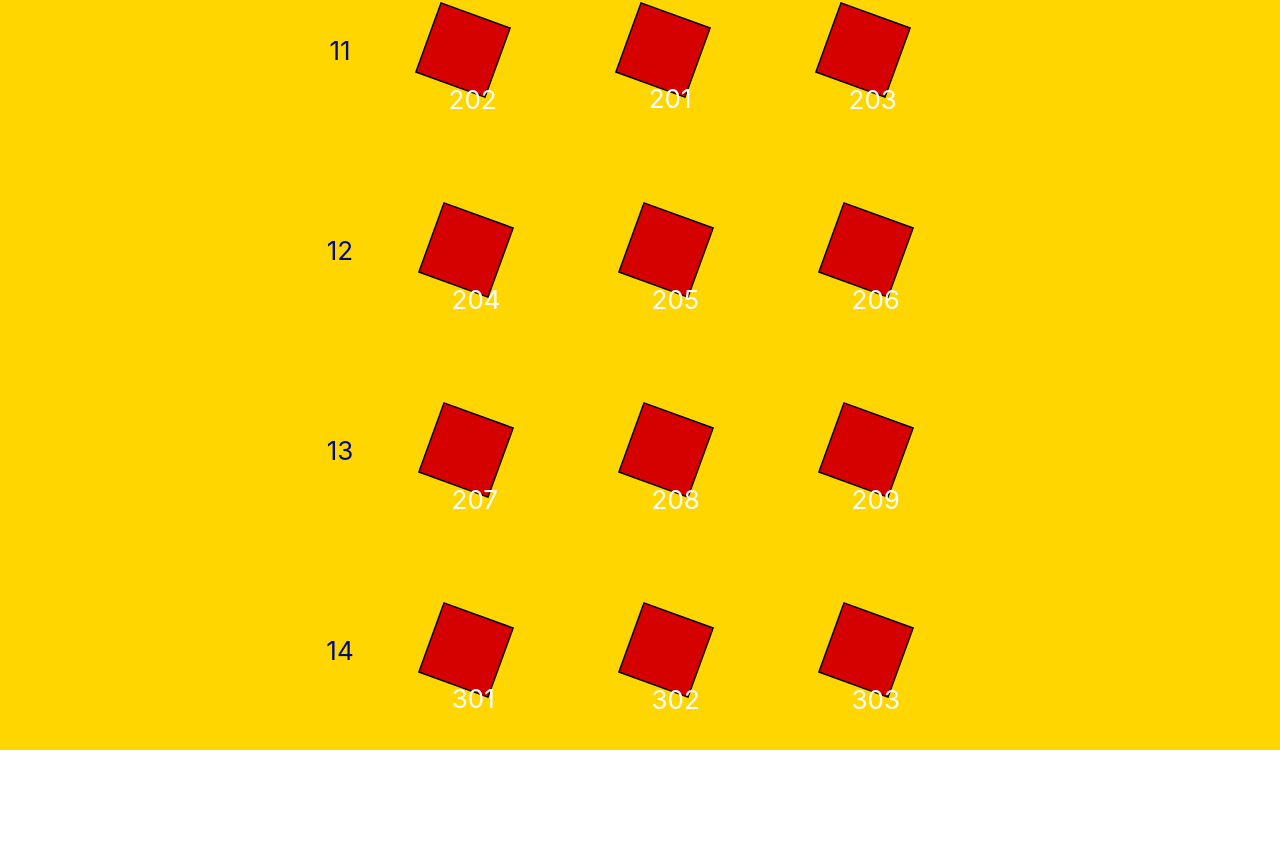
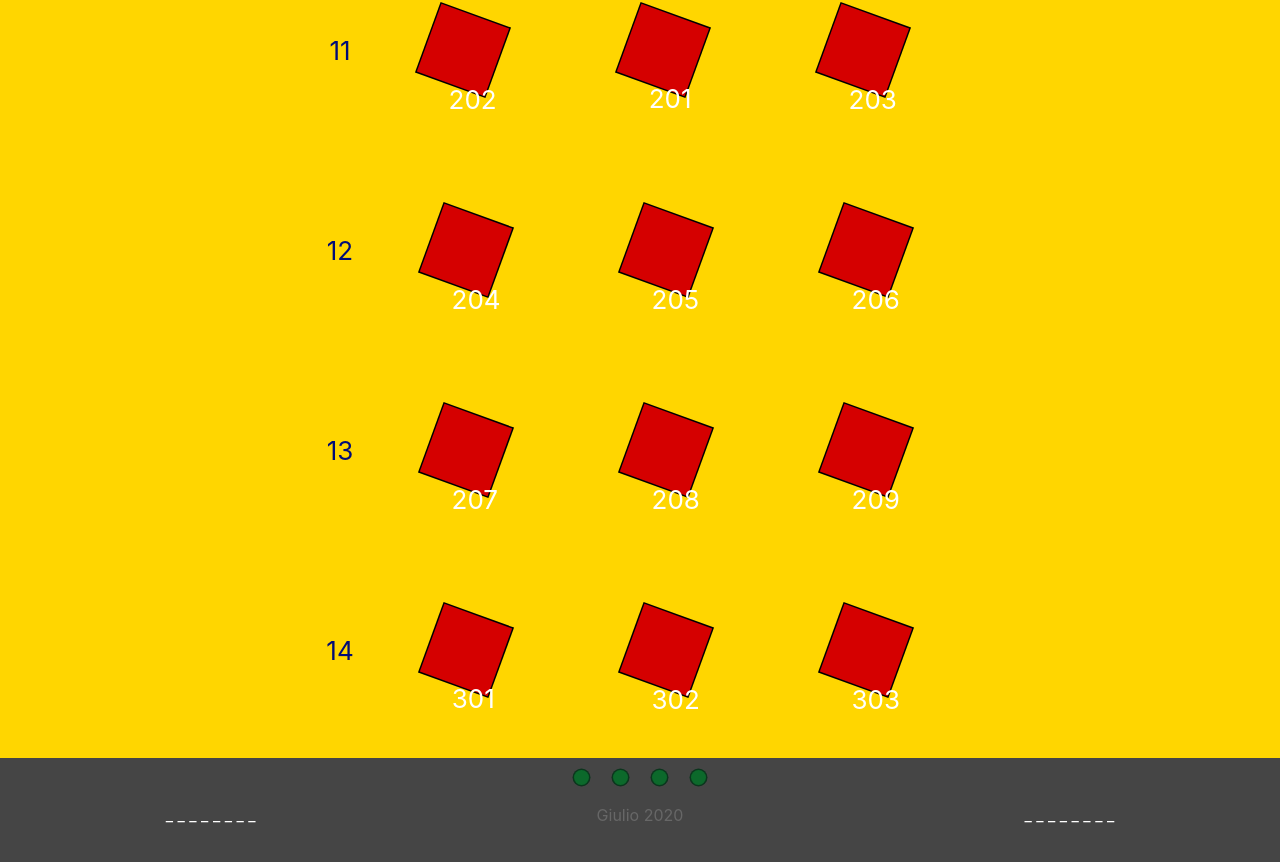
Before and after one commit to grifoneJesolo/grifonejesolo.github.io, a React (Create React App) app: page / in a window 1280 px wide. Before the commit this address had no page. Shown: the part 2434-3296 px from the top of the page. Before the commit the page ends 3239 px from the top, so only its background shows below. Built offline with nearby package versions, Linux system fonts and the light colour scheme.

Commit message:
Firma nel footer

```diff
--- a/src/App.css
+++ b/src/App.css
@@ -1,5 +1,6 @@
 .App {
   text-align: center;
+  background-color: #ffd600;
 }
 
 .App-logo {
@@ -25,6 +26,14 @@
   color: #61dafb;
 }
 
+.albero {
+  background: #0c692b;
+  width: 15px;
+  height: 15px;
+  border-radius: 50%;
+  box-shadow: 0 0 0 1.5px rgb(11, 54, 29);
+}
+
 .rectangle {
   display: inline-block;
   text-align:center;
@@ -33,7 +42,7 @@
   background: #d50000;
   margin:5vw;
   position:relative;
-  box-shadow: 0 0 0 1.5px black;
+  box-shadow: 0 0 0 1.5px rgb(0, 0, 0);
   transform: rotate(20deg);
 }
 
@@ -53,11 +62,11 @@ svg {
 }
 
 footer {
-  /* position: relative; */
   left: 0;
   bottom: 0;
-  width: 100%;
-  background-color: black;
+  width: 100vw;
+  height: 13vh;
+  background-color: #454545;
   color: white;
   text-align: center;
 }
--- a/src/App.js
+++ b/src/App.js
@@ -2,6 +2,7 @@ import React from 'react';
 import logo from './grifone_bianco.png';
 import AppBar from '@material-ui/core/AppBar';
 import Toolbar from '@material-ui/core/Toolbar';
+import Typography from '@material-ui/core/Typography';
 import Grid from '@material-ui/core/Grid';
 import './App.css';
 
@@ -59,7 +60,7 @@ function App() {
                   direction="row"
                   justify="center"
                   alignItems="center"
-                  xs="12"
+                  xs={12}
                 >
                   <Grid item><p style={{color:"#000b76", margin:"1vw"}}>{index + 1}</p></Grid>
                     {
@@ -70,9 +71,33 @@ function App() {
             }
           </Grid>
     </header>
-    {/* <footer>
-      <p>CIAO</p>
-    </footer> */}
+    <footer style={{marginTop:"20px"}}>
+      <Grid
+        container
+        direction="row"
+        justify="center"
+        alignItems="center"
+        xs={15}
+        spacing={3}
+      >
+        <Grid item><div class="albero"/></Grid>
+        <Grid item><div class="albero"/></Grid>
+        <Grid item><div class="albero"/></Grid>
+        <Grid item><div class="albero"/></Grid>
+      </Grid>
+      <Grid
+        container
+        direction="row"
+        justify="left"
+        alignItems="center"
+        xs={15}
+        spacing={1}
+      >
+        <Grid item xs><p>_ _ _ _ _ _ _ _</p></Grid>
+        <Grid item xs><p style={{color:"#676767"}}>Giulio 2020</p></Grid>
+        <Grid item xs><p>_ _ _ _ _ _ _ _</p></Grid>
+      </Grid>
+    </footer>
     </div>
   );
 }
```
